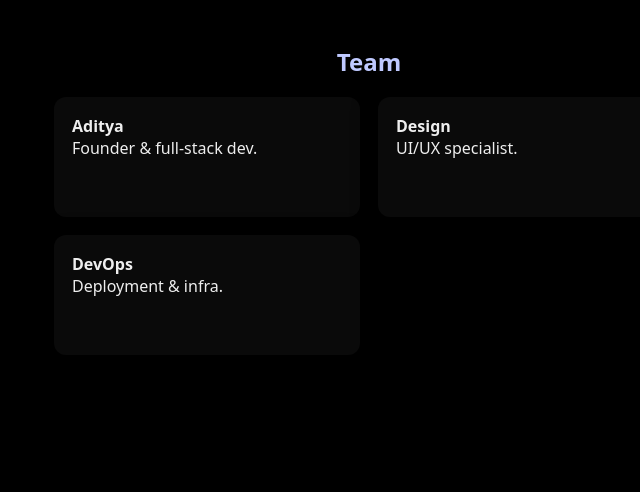
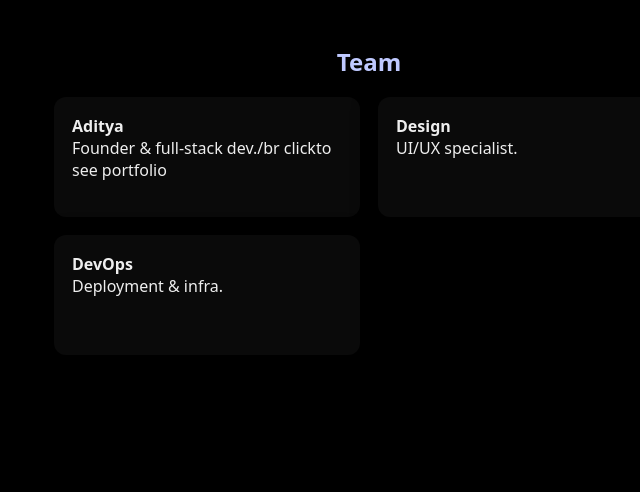
Before and after one commit to mihir-aditya/sypnoweb, a plain HTML site: page index.html in a window 1280 px wide. Shown: the part 2560-3052 px from the top of the page, without its empty margins (271-911 px from the left). Drawn offline with Linux system fonts and the light colour scheme.

Commit message:
Add files via upload

```diff
--- a/index.html
+++ b/index.html
@@ -585,7 +585,7 @@
         <div class="cards">
           <a href="https://mihir-aditya.github.io/portfolio/" target="_blank" style="text-decoration:none; ">
           <div class="card"><strong>Aditya</strong>
-            <p>Founder & full-stack dev.</p>
+            <p>Founder & full-stack dev./br clickto see portfolio</p>
           </div>
           </a>
           <div class="card"><strong>Design</strong>
```
